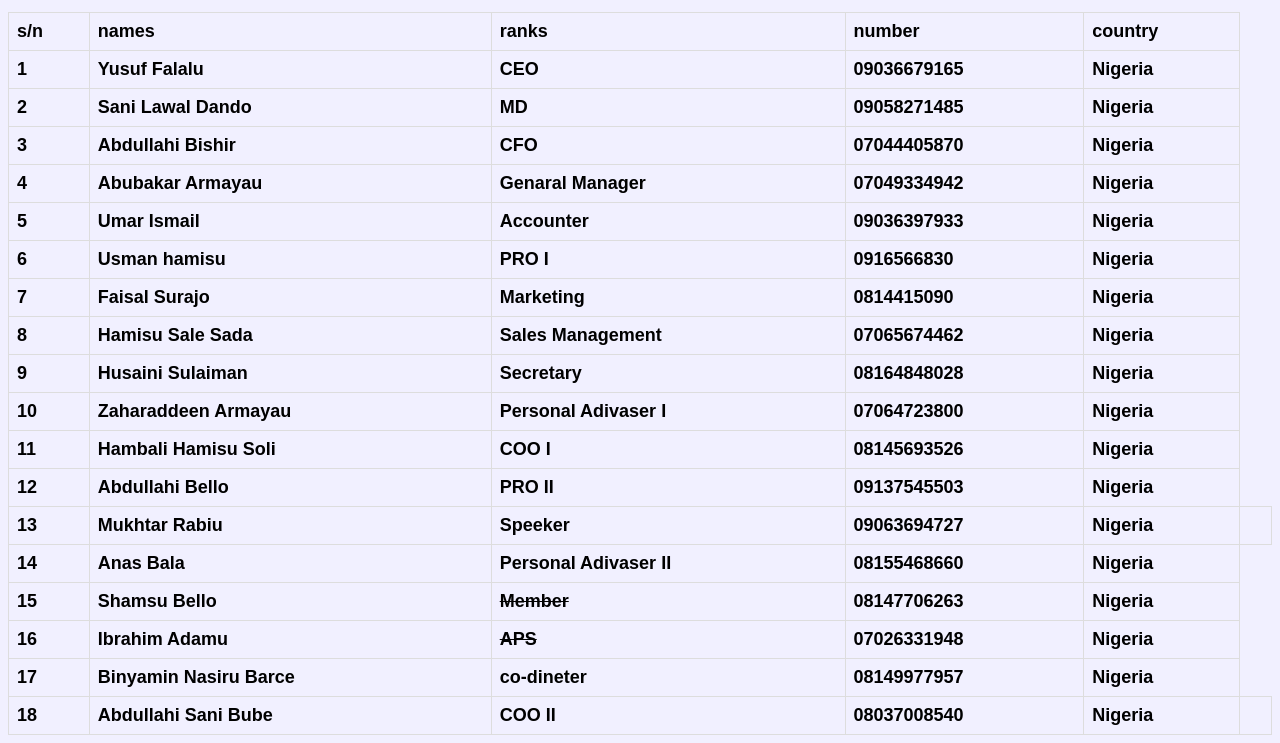
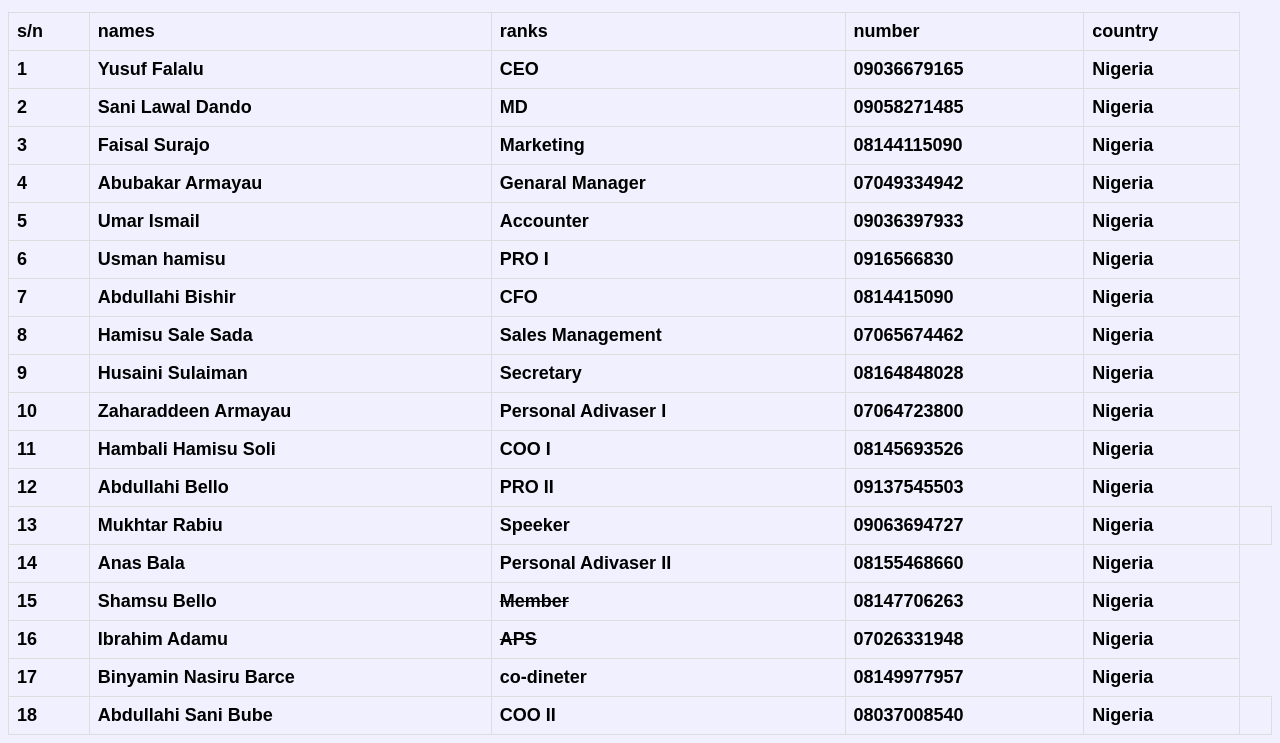
Before and after one commit to Youseep/the-eagle.com, a plain HTML site: page home.html in a window 1280 px wide. Shown: the part 141-884 px from the top of the page. Drawn offline with Linux system fonts and the light colour scheme.

Commit message:
Update home.html

```diff
--- a/home.html
+++ b/home.html
@@ -86,9 +86,9 @@
       </tr>
       <tr>
         <td>3</td>
-        <td>Abdullahi Bishir</td>
-        <td>CFO</td>
-        <td>07044405870</td>
+        <td>Faisal Surajo</td>
+        <td>Marketing</td>
+        <td>08144115090</td>
         <td>Nigeria</td>
       </tr>
       <tr>
@@ -114,8 +114,8 @@
         </tr>
       <tr>
         <td>7</td>
-        <td>Faisal Surajo</td>
-        <td>Marketing</td>
+        <td>Abdullahi Bishir</td>
+        <td>CFO</td>
         <td>0814415090</td>
         <td>Nigeria</td>
         <tr>
```
